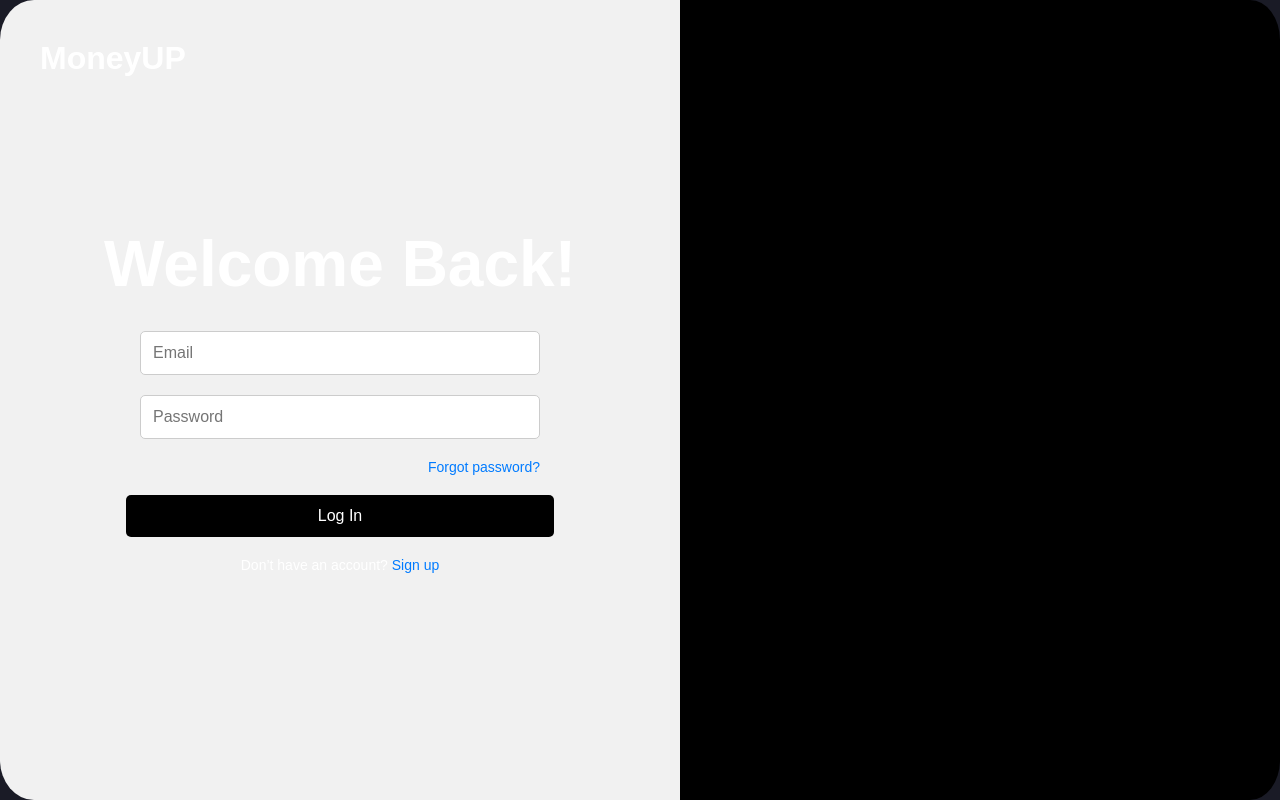
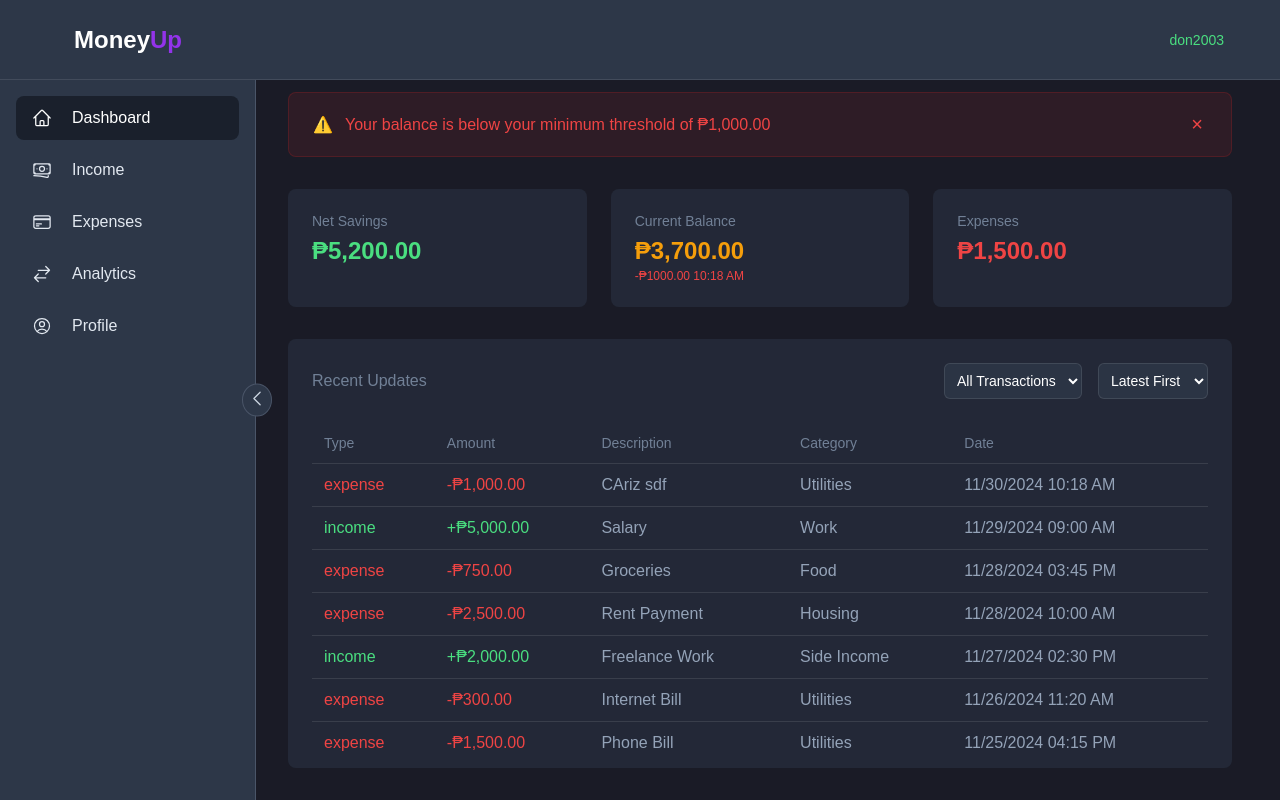
Before and after one commit to graysonLL/MoneyUP, a React (Create React App) app in the folder personal-finance-tracker/client/: page /dashboard in a window 1280 px wide. Before the commit this address led to /login. Built offline with nearby package versions, Linux system fonts and the light colour scheme; sample sign-in values are in the browser's storage.

Commit message:
modified authentication context so that user won't be logged out upon page refresh

```diff
--- a/personal-finance-tracker/client/package.json
+++ b/personal-finance-tracker/client/package.json
@@ -10,6 +10,7 @@
     "axios": "^1.7.9",
     "chart.js": "^4.4.6",
     "jwt-decode": "^4.0.0",
+    "jwt-decoder": "^0.0.0",
     "react": "^18.3.1",
     "react-chartjs-2": "^5.2.0",
     "react-dom": "^18.3.1",
--- a/personal-finance-tracker/client/src/components/auth/LoginForm.jsx
+++ b/personal-finance-tracker/client/src/components/auth/LoginForm.jsx
@@ -1,8 +1,8 @@
 // src/components/LoginForm.js
-import React, { useState } from "react";
+import React, { useState, useEffect } from "react";
 import "../../styles/loginform.css";
 import { authService } from "../../services/authService";
-import { useNavigate } from 'react-router-dom';
+import { useNavigate, Navigate } from 'react-router-dom';
 import { useAuth } from '../../contexts/AuthContext';
 
 const LoginForm = () => {
@@ -12,7 +12,11 @@ const LoginForm = () => {
   });
 
   const navigate = useNavigate();
-  const { login } = useAuth();
+  const { login, isAuthenticated } = useAuth();
+
+  if (isAuthenticated) {
+    return <Navigate to="/dashboard" replace />;
+  }
 
   const handleChange = (e) => {
     setFormData({
--- a/personal-finance-tracker/client/src/contexts/AuthContext.jsx
+++ b/personal-finance-tracker/client/src/contexts/AuthContext.jsx
@@ -1,10 +1,19 @@
-import { createContext, useContext, useState } from 'react';
+import { createContext, useContext, useState, useEffect } from 'react';
 
 const AuthContext = createContext(null);
 
 export const AuthProvider = ({ children }) => {
-  const [isAuthenticated, setIsAuthenticated] = useState(false);
-  const [user, setUser] = useState(null);
+  const [isAuthenticated, setIsAuthenticated] = useState(() => {
+    return JSON.parse(localStorage.getItem('isAuthenticated')) || false;
+  });
+  const [user, setUser] = useState(() => {
+    return JSON.parse(localStorage.getItem('user')) || null;
+  });
+
+  useEffect(() => {
+    localStorage.setItem('isAuthenticated', JSON.stringify(isAuthenticated));
+    localStorage.setItem('user', JSON.stringify(user));
+  }, [isAuthenticated, user]);
 
   const login = (userData) => {
     setIsAuthenticated(true);
```
Also changed, not shown: 1 other file (tests, documents, lock files or other folders).
